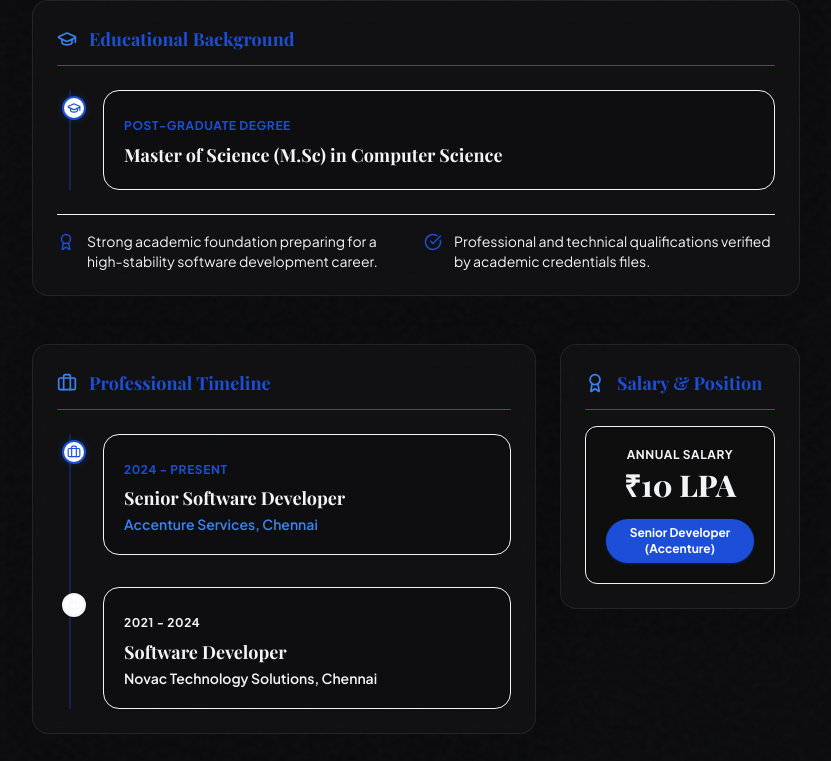
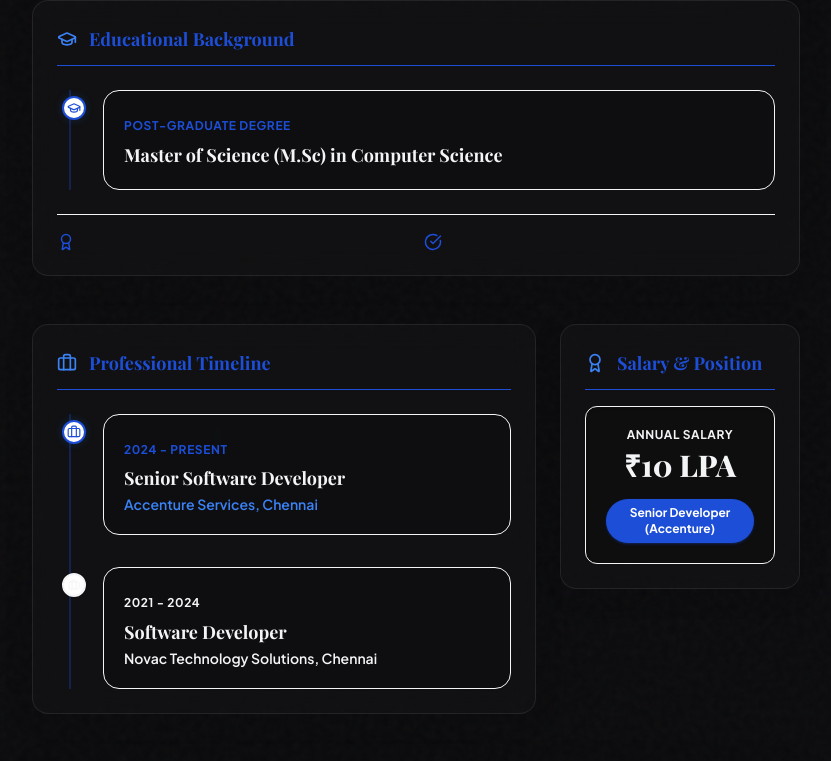
Before and after one commit to vigneshsivn/my_portfolio, a Next.js app: page / in a window 1280 px wide. Shown: the part 1712-2473 px from the top of the page, without its empty margins (224-1055 px from the left). Built offline with nearby package versions, Linux system fonts and the light colour scheme; a web font is replaced by a local one.

Commit message:
Education details changed

```diff
--- a/src/components/Education.tsx
+++ b/src/components/Education.tsx
@@ -34,11 +34,10 @@ export default function Education() {
       <div className="grid grid-cols-1 sm:grid-cols-2 gap-4 mt-6 pt-4 border-t border-card-border/60 text-xs md:text-sm text-text-secondary">
         <div className="flex gap-3">
           <Award className="w-4.5 h-4.5 text-primary-blue mt-0.5 flex-shrink-0" />
-          <span>Strong academic foundation preparing for a high-stability software development career.</span>
+
         </div>
         <div className="flex gap-3">
           <CheckCircle className="w-4.5 h-4.5 text-primary-blue mt-0.5 flex-shrink-0" />
-          <span>Professional and technical qualifications verified by academic credentials files.</span>
         </div>
       </div>
     </motion.div>
```
